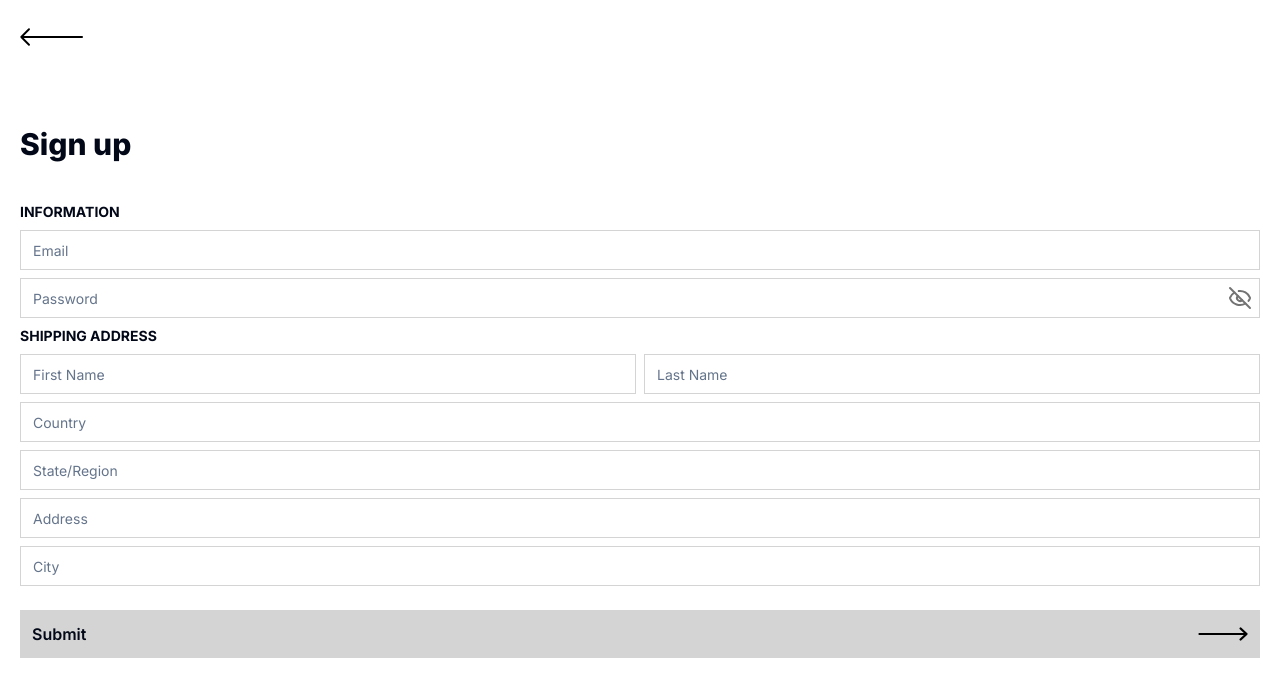
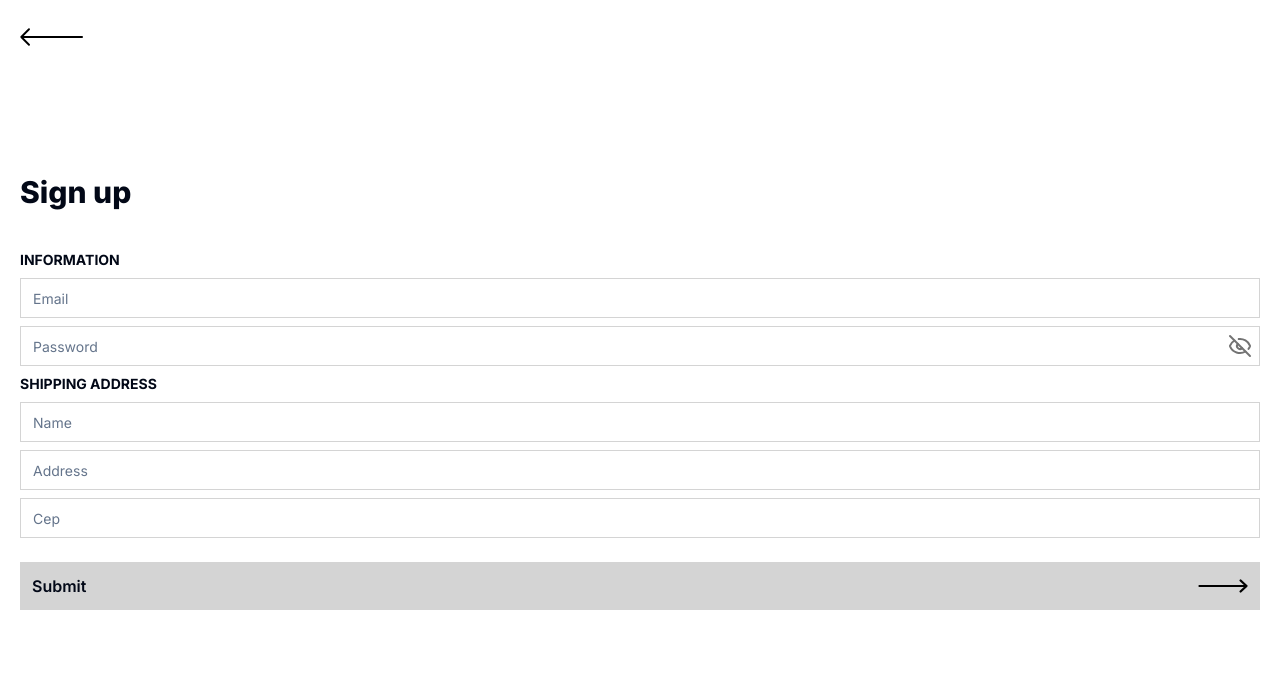
Before and after one commit to ERICK-KRAMER/E_commerce, a Next.js app: page /sign-up in a window 1280 px wide. Shown: the top 696 px of the page. Built offline with nearby package versions, Linux system fonts and the light colour scheme.

Commit message:
feat: add react-hook-form and implement on sign-up page

```diff
--- a/app/sign-up/page.tsx
+++ b/app/sign-up/page.tsx
@@ -5,10 +5,27 @@ import { useRouter } from "next/navigation";
 import { useState } from "react";
 import { Input } from "../components/ui/input";
 import { EyeOff, Eye } from "lucide-react";
+import { useForm, SubmitHandler } from "react-hook-form";
 
 export default function Page() {
+
+    type Inputs = {
+        name: string;
+        email: string;
+        password: string;
+        address: string;
+        cep: string;
+    }
+
     const router = useRouter();
+
     const [passwordVisible, setPasswordVisible] = useState<boolean>(false);
+
+    const { register, handleSubmit } = useForm<Inputs>();
+
+    const Onsubmit: SubmitHandler<Inputs> = (data) => {
+        console.log(data);
+    }
 
     return (
         <div className="flex flex-col justify-center min-h-screen relative">
@@ -28,13 +45,14 @@ export default function Page() {
             <div className="p-5 flex flex-col gap-10">
                 <h1 className="font-extrabold text-3xl">Sign up</h1>
 
-                <form className=" flex flex-col gap-2">
+                <form className=" flex flex-col gap-2" onSubmit={handleSubmit(Onsubmit)}>
                     <p className="text-sm font-bold">INFORMATION</p>
 
                     <Input
                         className=" rounded-none border-neutral-300 outline-none"
                         placeholder="Email"
                         required
+                        {...register("email")}
                     />
 
                     <div className="relative">
@@ -43,6 +61,7 @@ export default function Page() {
                             placeholder="Password"
                             type={passwordVisible ? "text" : "password"}
                             required
+                            {...register("password")}
                         />
                         {passwordVisible ?
                             <Eye className="absolute top-2 right-2 text-neutral-500 cursor-pointer" onClick={() => setPasswordVisible(prev => !prev)} />
@@ -53,37 +72,23 @@ export default function Page() {
 
                     <p className="text-sm font-bold">SHIPPING ADDRESS</p>
 
-                    <div className="flex gap-2">
-                        <Input
-                            className=" rounded-none border-neutral-300 outline-none"
-                            placeholder="First Name"
-                            required
-                        />
-                        <Input
-                            className=" rounded-none border-neutral-300 outline-none"
-                            placeholder="Last Name"
-                            required
-                        />
-                    </div>
                     <Input
                         className=" rounded-none border-neutral-300 outline-none"
-                        placeholder="Country"
+                        placeholder="Name"
                         required
-                    />
-                    <Input
-                        className=" rounded-none border-neutral-300 outline-none"
-                        placeholder="State/Region"
-                        required
+                        {...register("name")}
                     />
                     <Input
                         className=" rounded-none border-neutral-300 outline-none"
                         placeholder="Address"
                         required
+                        {...register("address")}
                     />
                     <Input
                         className=" rounded-none border-neutral-300 outline-none"
-                        placeholder="City"
+                        placeholder="Cep"
                         required
+                        {...register("cep")}
                     />
 
                     <button className="flex flex-row gap-3 bg-neutral-300 rounded-none p-3 items-center font-semibold justify-between my-4">
--- a/package.json
+++ b/package.json
@@ -7,6 +7,9 @@
     "build": "next build",
     "start": "next start",
     "lint": "next lint"
+  },
+  "prisma": {
+    "seed": "ts-node prisma/seed.ts"
   },
   "dependencies": {
     "@auth/prisma-adapter": "^2.4.2",
@@ -21,6 +24,7 @@
     "next-auth": "^4.24.7",
     "react": "^18",
     "react-dom": "^18",
+    "react-hook-form": "^7.52.2",
     "tailwind-merge": "^2.4.0",
     "tailwindcss-animate": "^1.0.7"
   },
--- a/prisma/seed.ts
+++ b/prisma/seed.ts
@@ -1,4 +1,4 @@
-import { PrismaClient } from '@prisma/client';
+const { PrismaClient } = require("@prisma/client");
 
 const prisma = new PrismaClient();
 
```
Also changed, not shown: 1 other file (tests, documents, lock files or other folders).
